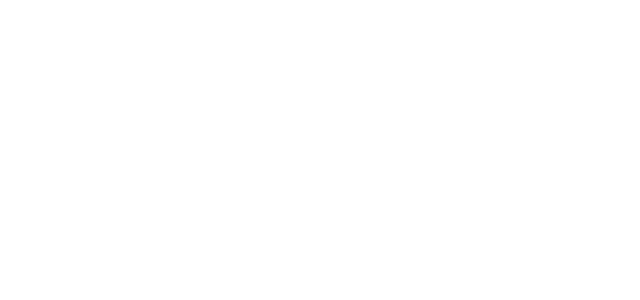
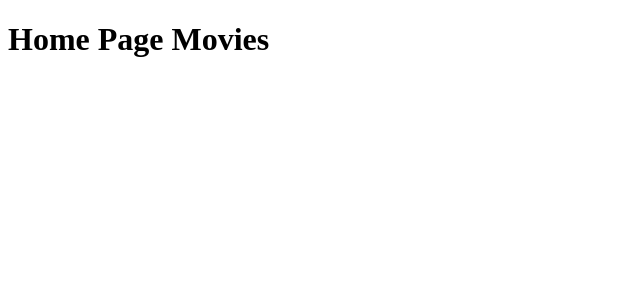
Before and after one commit to palascinochristian/webapp-react, a React (Vite) app: page / in a window 1280 px wide. Shown: the top 300 px of the page, without its empty margins (0-640 px from the left). Built offline with nearby package versions, Linux system fonts and the light colour scheme.

Commit message:
feat: added main components and routes

```diff
--- a/src/App.jsx
+++ b/src/App.jsx
@@ -1 +1,19 @@
-export default function App() {}
+import { BrowserRouter, Routes, Route } from "react-router";
+//Layout
+import MainLayout from "./layouts/MainLayout";
+//Pages
+import Home from "./pages/Home";
+import MoviePage from "./pages/MoviePage";
+
+export default function App() {
+  return (
+    <BrowserRouter>
+      <Routes>
+        <Route element={<MainLayout />}>
+          <Route index path="/" element={<Home />} />
+          <Route path="/movies/:id" element={<MoviePage />} />
+        </Route>
+      </Routes>
+    </BrowserRouter>
+  );
+}
--- /dev/null
+++ b/src/components/Footer.jsx
@@ -0,0 +1,3 @@
+export default function Footer() {
+  return <footer></footer>;
+}
--- /dev/null
+++ b/src/components/Header.jsx
@@ -0,0 +1,3 @@
+export default function Header() {
+  return <header></header>;
+}
--- /dev/null
+++ b/src/layouts/MainLayout.jsx
@@ -0,0 +1,15 @@
+import { Outlet } from "react-router";
+import Header from "../components/Header";
+import Footer from "../components/Footer";
+
+export default function MainLayout() {
+  return (
+    <>
+      <Header />
+      <main>
+        <Outlet />
+      </main>
+      <Footer />
+    </>
+  );
+}
--- /dev/null
+++ b/src/pages/Home.jsx
@@ -0,0 +1,3 @@
+export default function Home() {
+  return <h1>Home Page Movies</h1>;
+}
--- /dev/null
+++ b/src/pages/MoviePage.jsx
@@ -0,0 +1,3 @@
+export default function MoviePage() {
+  return <h1>Movie Info</h1>;
+}
```
